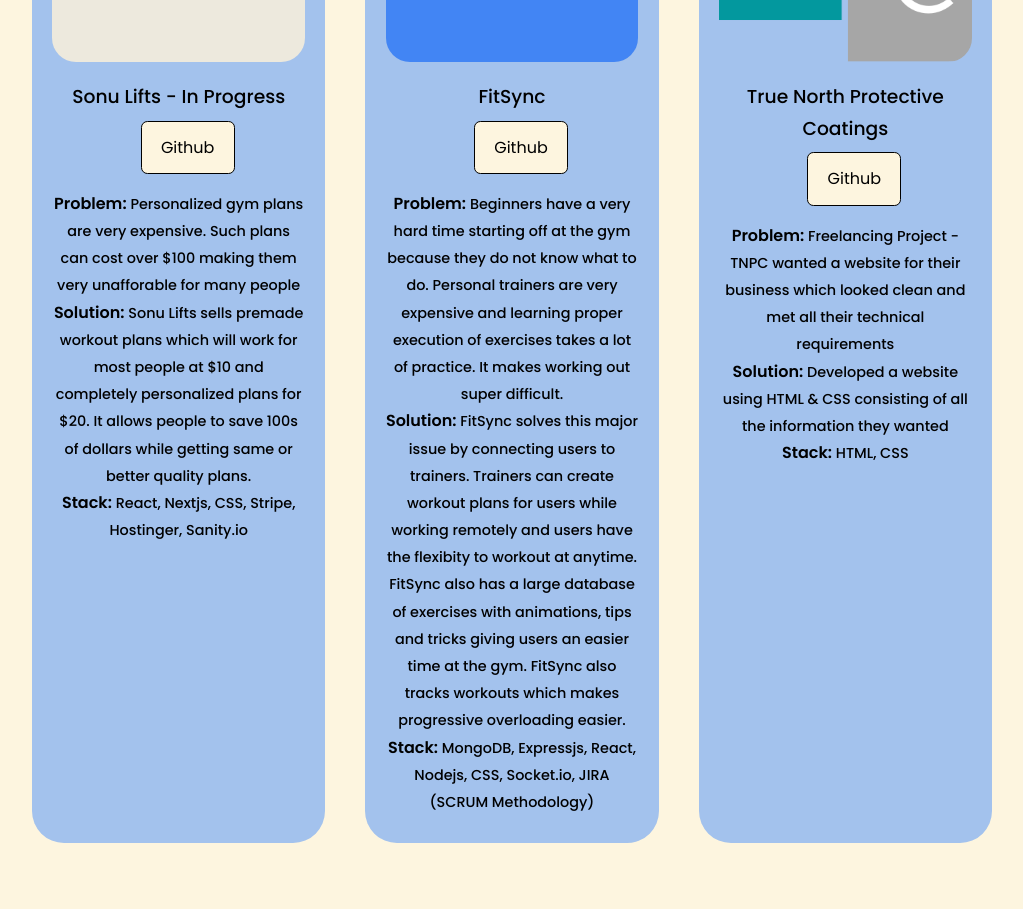
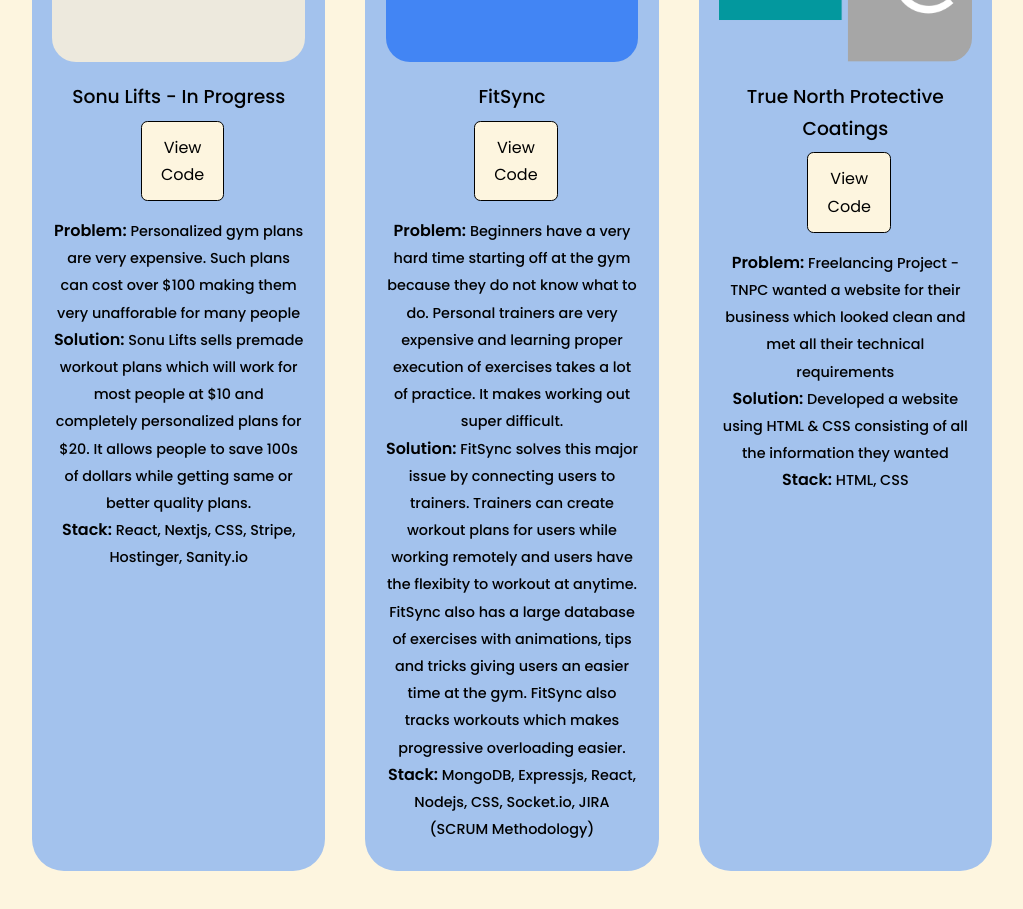
Before and after one commit to jburanpuri/React-Portfolio, a React (Create React App) app: page / in a window 1280 px wide. Shown: the part 1940-2849 px from the top of the page, without its empty margins (128-1151 px from the left). Built offline with nearby package versions, Linux system fonts and the light colour scheme.

Commit message:
Changed text for projects

```diff
--- a/src/components/portfolio/Portfolio.jsx
+++ b/src/components/portfolio/Portfolio.jsx
@@ -55,7 +55,7 @@
                 <center>
                   <h3>{title}</h3>
                   <div className="portfolio__item-cta">
-                    <a href={github} className='btn2' target='_blank'>Github</a>
+                    <a href={github} className='btn2' target='_blank'>View Code</a>
                   </div>
                   <h4>
                     <b>Problem: </b> <small>{problem}</small>
```
